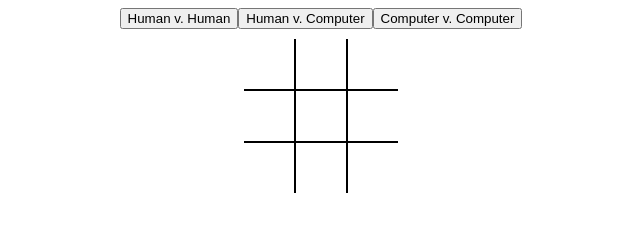
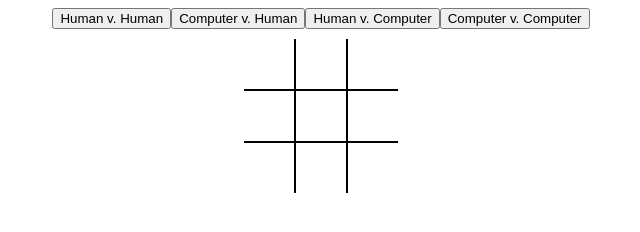
Before and after one commit to omarnyte/web-tic-tac-toe, a plain HTML site: page public/index.html in a window 1280 px wide. Shown: the whole page, without its empty margins (319-959 px from the left). Drawn offline with Linux system fonts and the light colour scheme.

Commit message:
Add Computer v. Human button

```diff
--- a/public/index.html
+++ b/public/index.html
@@ -11,6 +11,7 @@
 <body>
   <div class="buttons">
     <button id="human-v-human">Human v. Human</button>
+    <button id="ai-v-human">Computer v. Human</button>
     <button id="human-v-ai">Human v. Computer</button>
     <button id="ai-v-ai">Computer v. Computer</button>
   </div>
```
